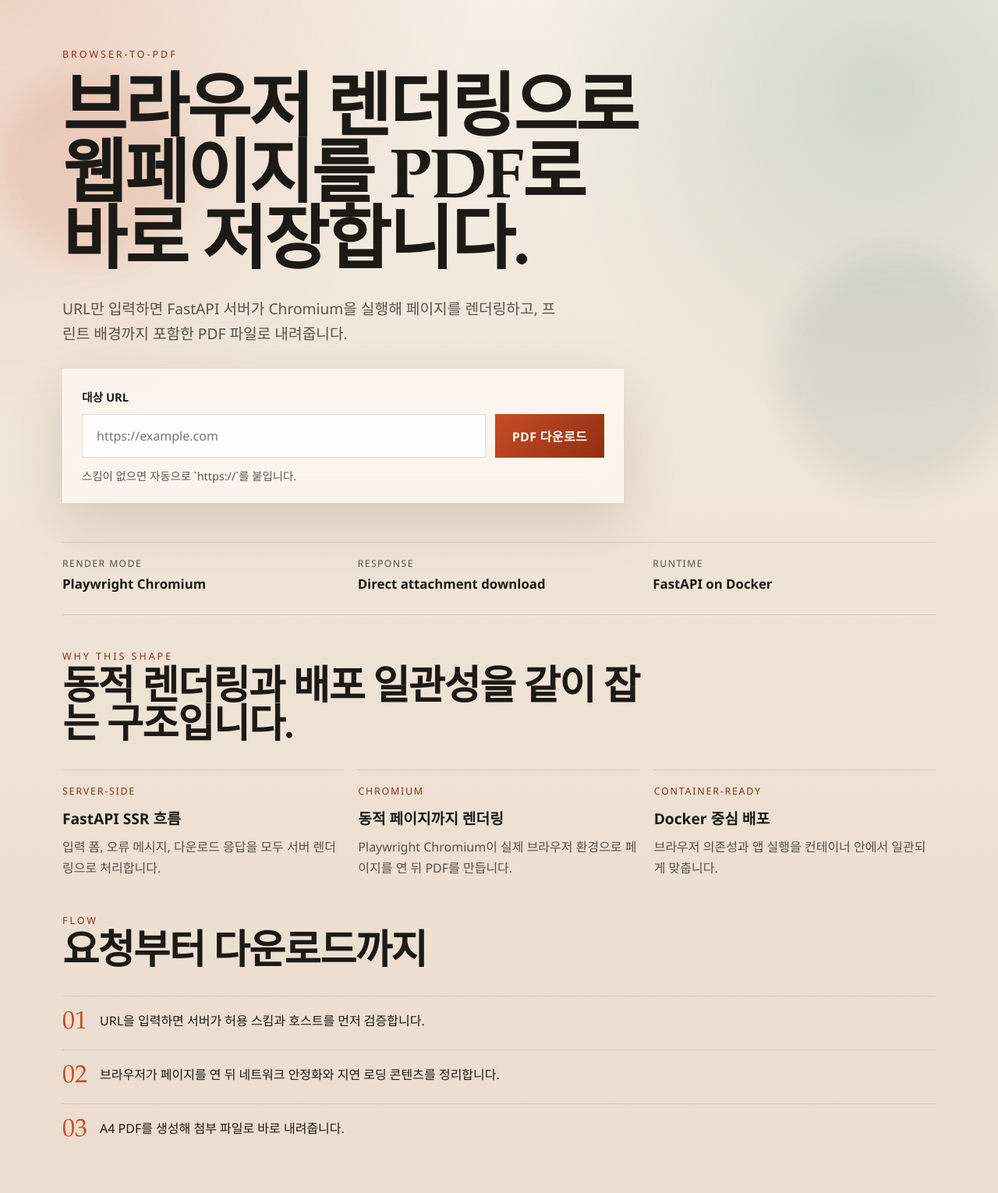
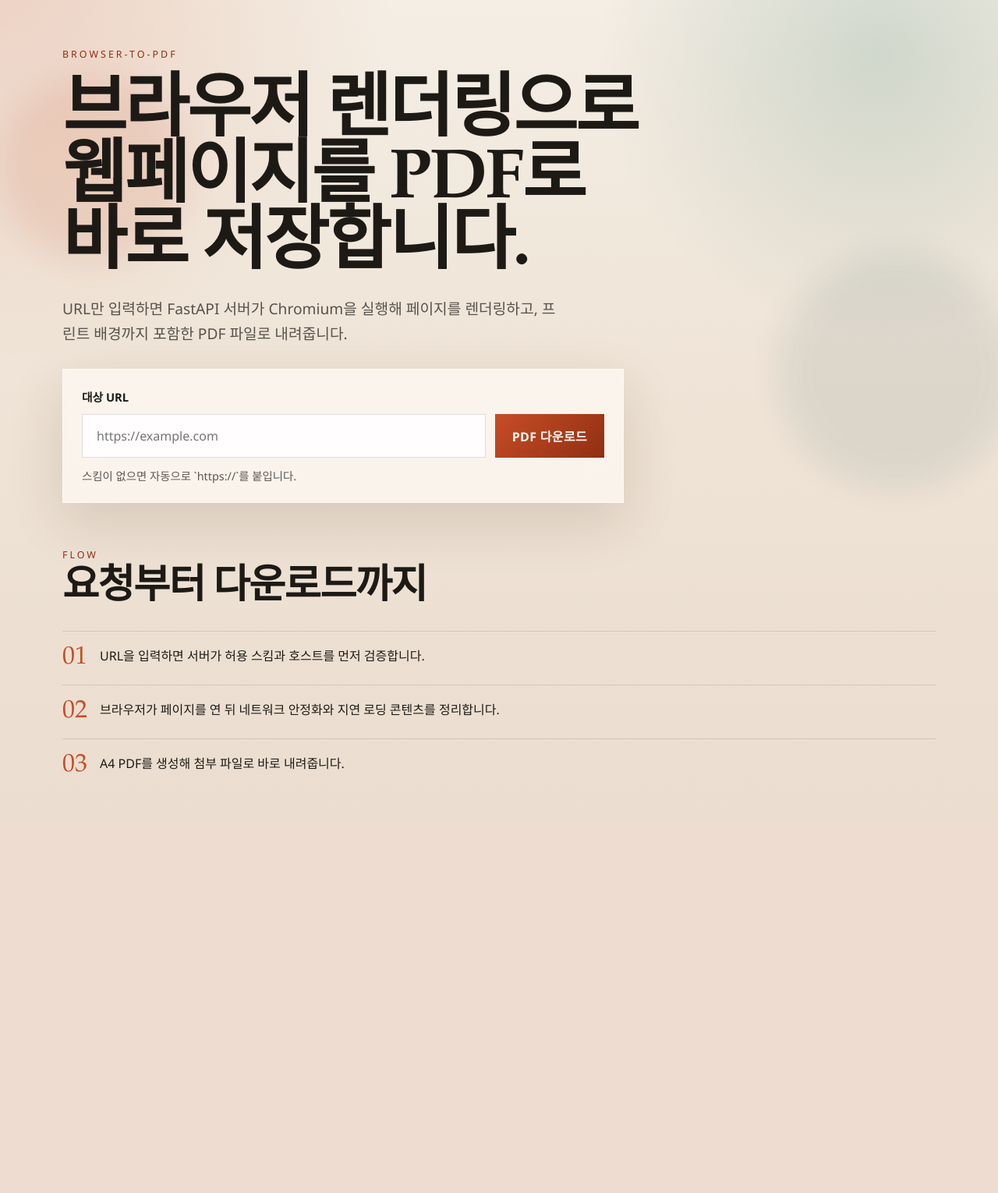
Before and after one commit to znak99/browser-to-pdf, a FastAPI app: page / in a window 1280 px wide. Shown: the part 41-1571 px from the top of the page at 78% size. After the commit the page ends 1031 px from the top, so only its background shows below. Run offline with FastAPI, Linux system fonts and the light colour scheme; parts of the project's set-up code (start-up, migrations or seed data) failed here and were passed over.

Commit message:
FastAPI 실행 환경 도커 구성 및 화면 단순화

```diff
--- a/app/main.py
+++ b/app/main.py
@@ -5,7 +5,7 @@ from contextlib import asynccontextmanager
 from pathlib import Path
 
 from fastapi import FastAPI, Form, Request, status
-from fastapi.responses import HTMLResponse, JSONResponse, StreamingResponse
+from fastapi.responses import HTMLResponse, JSONResponse, Response, StreamingResponse
 from fastapi.staticfiles import StaticFiles
 from fastapi.templating import Jinja2Templates
 
@@ -14,24 +14,6 @@ from app.utils import build_download_filename, normalize_target_url
 
 BASE_DIR = Path(__file__).resolve().parent
 templates = Jinja2Templates(directory=str(BASE_DIR / "templates"))
-
-FEATURES = [
-    {
-        "label": "Server-side",
-        "title": "FastAPI SSR 흐름",
-        "text": "입력 폼, 오류 메시지, 다운로드 응답을 모두 서버 렌더링으로 처리합니다.",
-    },
-    {
-        "label": "Chromium",
-        "title": "동적 페이지까지 렌더링",
-        "text": "Playwright Chromium이 실제 브라우저 환경으로 페이지를 연 뒤 PDF를 만듭니다.",
-    },
-    {
-        "label": "Container-ready",
-        "title": "Docker 중심 배포",
-        "text": "브라우저 의존성과 앱 실행을 컨테이너 안에서 일관되게 맞춥니다.",
-    },
-]
 
 WORKFLOW = [
     "URL을 입력하면 서버가 허용 스킴과 호스트를 먼저 검증합니다.",
@@ -64,7 +46,6 @@ def render_index(
         "request": request,
         "target_url": target_url,
         "error": error,
-        "features": FEATURES,
         "workflow": WORKFLOW,
     }
     return templates.TemplateResponse(
@@ -80,8 +61,8 @@ async def index(request: Request) -> HTMLResponse:
     return render_index(request)
 
 
-@app.post("/download")
-async def download_pdf(request: Request, target_url: str = Form(...)) -> HTMLResponse | StreamingResponse:
+@app.post("/download", response_model=None)
+async def download_pdf(request: Request, target_url: str = Form(...)) -> Response:
     try:
         normalized_url = normalize_target_url(target_url)
     except ValueError as exc:
--- a/app/static/styles.css
+++ b/app/static/styles.css
@@ -65,8 +65,6 @@ body {
 }
 
 .hero,
-.strip,
-.details,
 .workflow {
   position: relative;
   z-index: 1;
@@ -191,35 +189,8 @@ body {
   font-weight: 600;
 }
 
-.strip {
-  display: grid;
-  grid-template-columns: repeat(3, minmax(0, 1fr));
-  gap: 16px;
-  padding: 18px 0 28px;
-  border-top: 1px solid var(--line);
-  border-bottom: 1px solid var(--line);
-}
-
-.strip div {
-  padding-right: 20px;
-}
-
-.strip-label {
-  margin-bottom: 6px;
-  font-size: 0.76rem;
-  letter-spacing: 0.12em;
-  text-transform: uppercase;
-  color: var(--muted);
-}
-
-.strip strong {
-  font-size: 1.05rem;
-  font-weight: 700;
-}
-
-.details,
 .workflow {
-  padding-top: 44px;
+  padding-top: 8px;
 }
 
 .section-heading {
@@ -231,36 +202,6 @@ body {
 .section-heading h2 {
   max-width: 760px;
   font-size: clamp(2rem, 4vw, 3.6rem);
-}
-
-.feature-grid {
-  display: grid;
-  grid-template-columns: repeat(3, minmax(0, 1fr));
-  gap: 18px;
-}
-
-.feature {
-  padding: 18px 0 0;
-  border-top: 1px solid var(--line);
-}
-
-.feature-label {
-  margin-bottom: 12px;
-  font-size: 0.78rem;
-  letter-spacing: 0.14em;
-  text-transform: uppercase;
-  color: var(--accent-deep);
-}
-
-.feature h3 {
-  margin: 0 0 10px;
-  font-size: 1.2rem;
-}
-
-.feature p:last-child {
-  margin: 0;
-  line-height: 1.7;
-  color: var(--muted);
 }
 
 .workflow ol {
@@ -308,9 +249,7 @@ body {
     padding-top: 32px;
   }
 
-  .field-row,
-  .strip,
-  .feature-grid {
+  .field-row {
     grid-template-columns: 1fr;
   }
 
--- a/app/templates/index.html
+++ b/app/templates/index.html
@@ -37,38 +37,6 @@
       </form>
     </section>
 
-    <section class="strip">
-      <div>
-        <p class="strip-label">Render Mode</p>
-        <strong>Playwright Chromium</strong>
-      </div>
-      <div>
-        <p class="strip-label">Response</p>
-        <strong>Direct attachment download</strong>
-      </div>
-      <div>
-        <p class="strip-label">Runtime</p>
-        <strong>FastAPI on Docker</strong>
-      </div>
-    </section>
-
-    <section class="details">
-      <div class="section-heading">
-        <p class="eyebrow">Why this shape</p>
-        <h2>동적 렌더링과 배포 일관성을 같이 잡는 구조입니다.</h2>
-      </div>
-
-      <div class="feature-grid">
-        {% for feature in features %}
-          <article class="feature">
-            <p class="feature-label">{{ feature.label }}</p>
-            <h3>{{ feature.title }}</h3>
-            <p>{{ feature.text }}</p>
-          </article>
-        {% endfor %}
-      </div>
-    </section>
-
     <section class="workflow">
       <div class="section-heading">
         <p class="eyebrow">Flow</p>
--- /dev/null
+++ b/requirements.txt
@@ -0,0 +1,5 @@
+fastapi>=0.115,<1.0
+uvicorn[standard]>=0.30,<1.0
+jinja2>=3.1,<4.0
+python-multipart>=0.0.9,<1.0
+playwright>=1.54,<2.0
```
Also changed, not shown: compose.yaml (added, +8 -0 lines), README.md (added), 2 other files.
